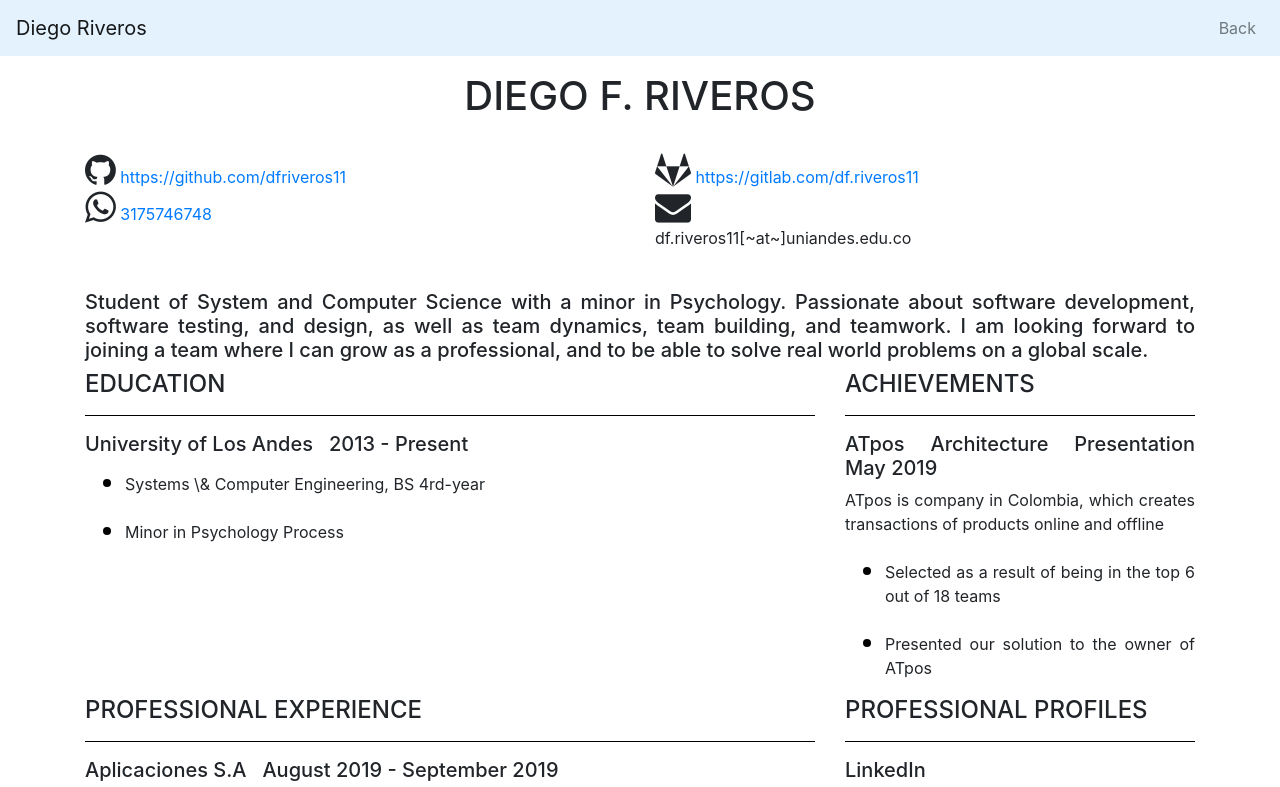
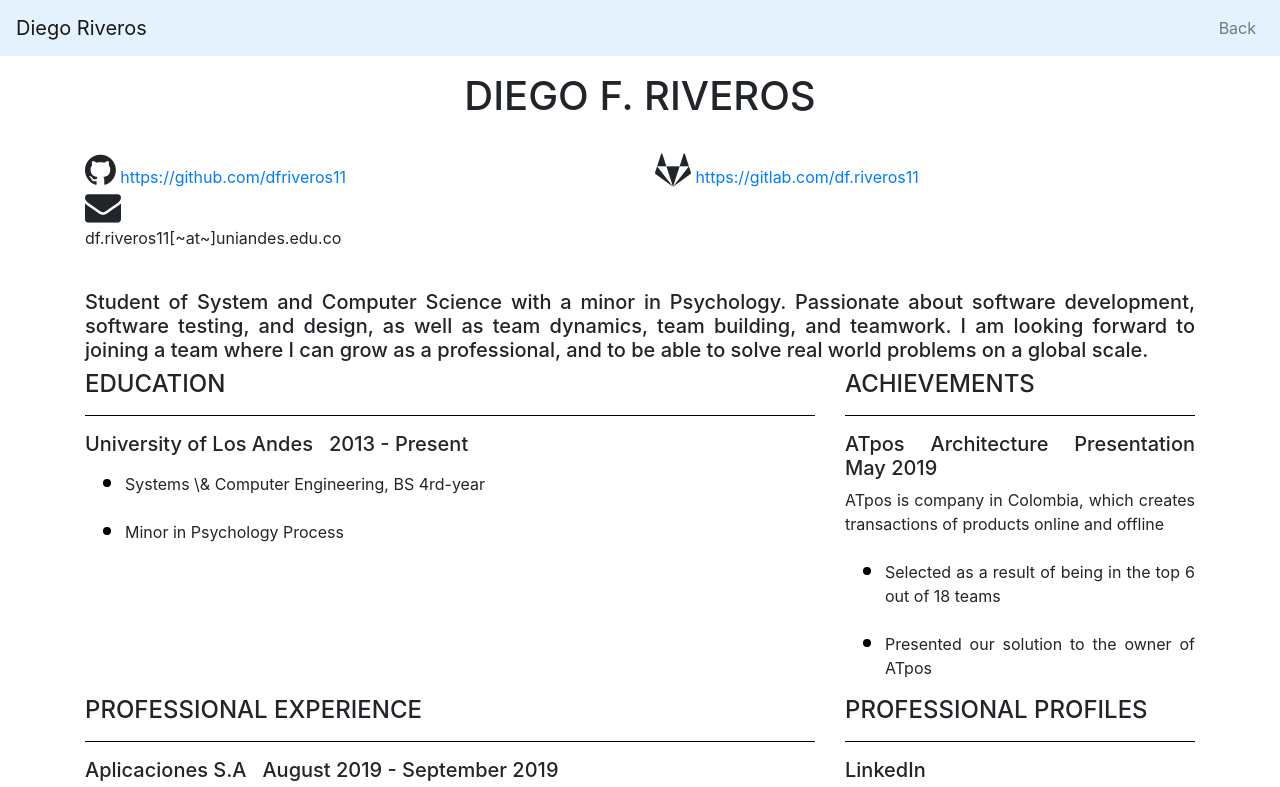
Before and after one commit to dfriveros11/DiegoRiveros, a website: page cv.html in a window 1280 px wide. Shown: the top 787 px of the page. Drawn offline with nearby package versions, Linux system fonts and the light colour scheme.

Commit message:
Update cv.html

```diff
--- a/cv.html
+++ b/cv.html
@@ -76,14 +76,6 @@
       </div>
 
       <div class="row">
-        <div class="col-md-6">
-          <i class="fa fa-whatsapp" style="font-size:36px"></i>
-          <a
-            class="icon"
-            href="https://api.whatsapp.com/send?phone=573175746748&text=Hola!"
-            >3175746748</a
-          >
-        </div>
         <div class="col-md-6">
           <i class="fa fa-envelope" style="font-size:36px"></i>
           <p>df.riveros11[~at~]uniandes.edu.co</p>
```
